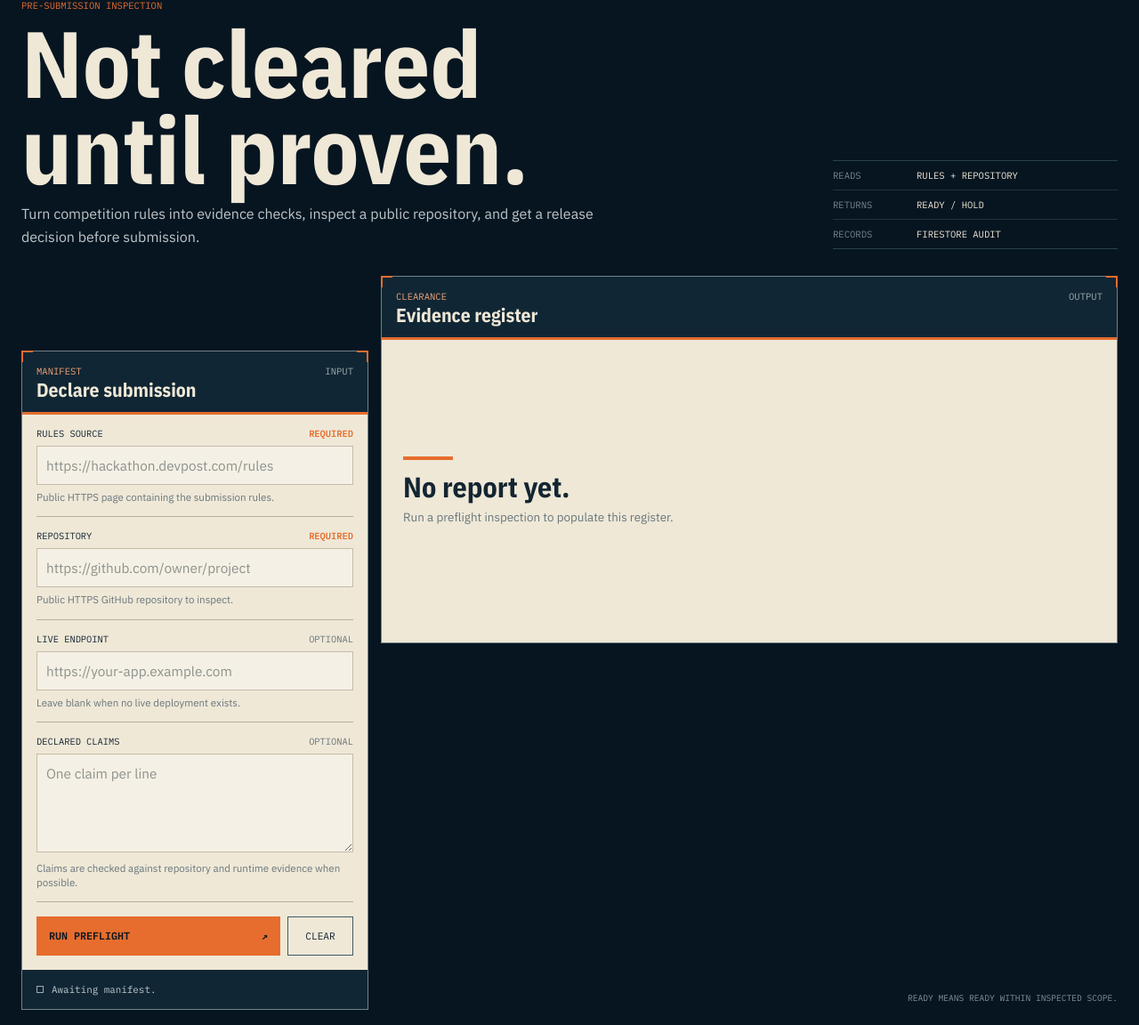
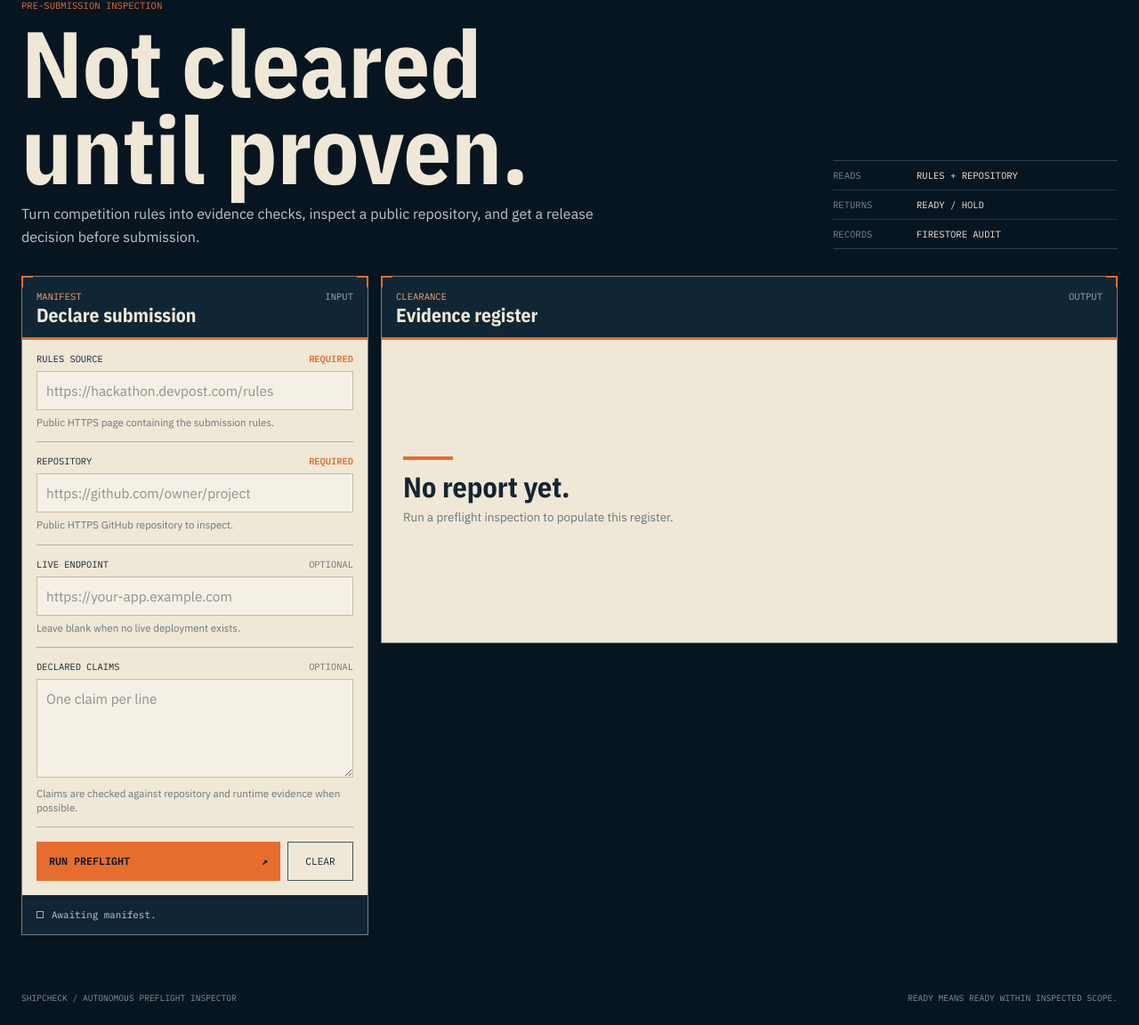
Before and after one commit to panjiaryasoma/Shipcheck, a FastAPI app: page / in a window 1280 px wide. Shown: the part 118-1270 px from the top of the page at 89% size. Run offline with FastAPI, Linux system fonts and the light colour scheme; parts of the project's set-up code (start-up, migrations or seed data) failed here and were passed over; some libraries are stand-ins or nearby versions.

Commit message:
fix: preserve sticky manifest with identity styles

```diff
--- a/app/web/static/css/identity.css
+++ b/app/web/static/css/identity.css
@@ -155,3 +155,11 @@
     margin-bottom: 7px;
   }
 }
+
+@media (min-width: 1040px) {
+  .input-panel {
+    position: sticky;
+    top: 84px;
+    height: max-content;
+  }
+}
```
